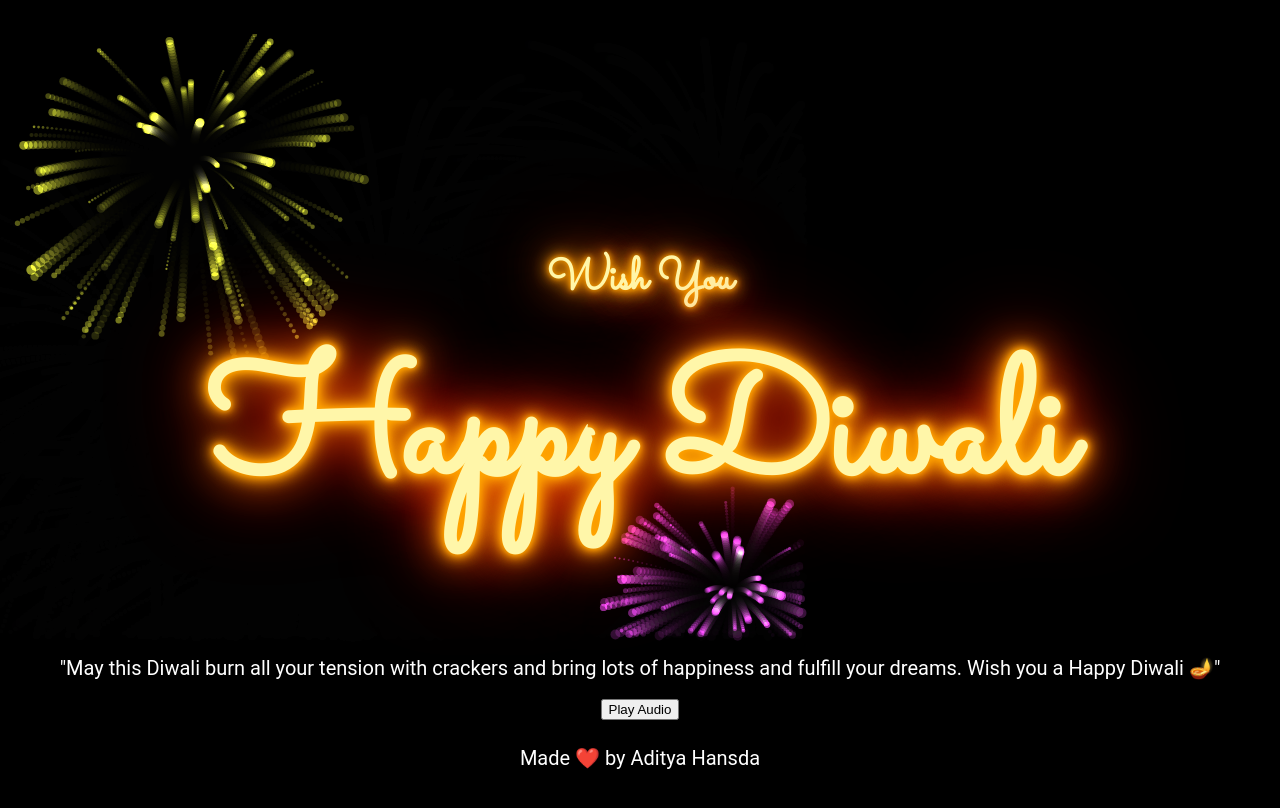
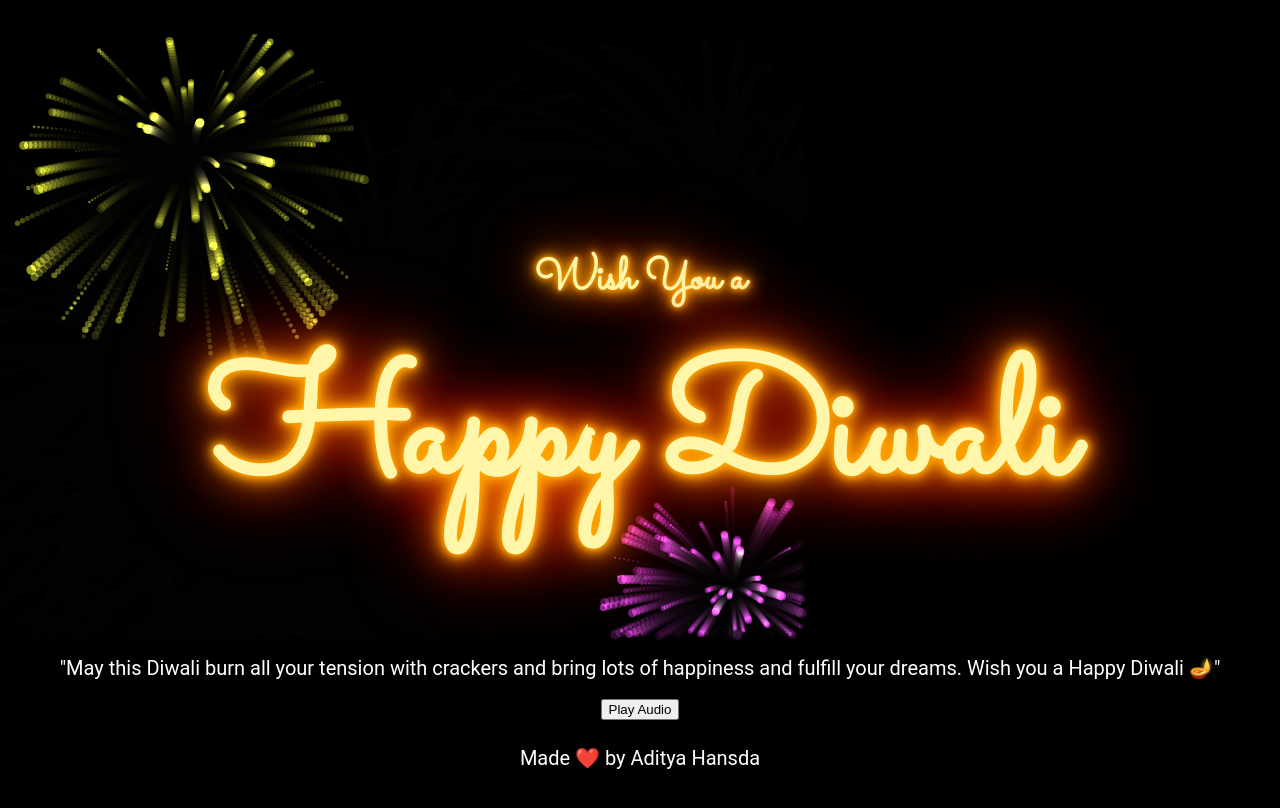
Before and after one commit to adityahansda/happydiwali, a plain HTML site: page index.html in a window 1280 px wide. Drawn offline with Linux system fonts and the light colour scheme.

Commit message:
Update index.html

```diff
--- a/index.html
+++ b/index.html
@@ -4,7 +4,7 @@
 <head>
     <meta charset="UTF-8">
     <meta name="viewport" content="width=device-width, initial-scale=1.0">
-    <title>Wish You Happy Diwali</title>
+    <title>Wish You a Happy Diwali</title>
     <link rel="stylesheet" href="style.css">
     <script src="script.js"></script>
 </head>
@@ -12,7 +12,7 @@
 <body>
 
     <canvas id="canvas"></canvas>
-    <h1 class="wish">Wish You</h1>
+    <h1 class="wish">Wish You a</h1>
     <h1>Happy Diwali</h1>
 
     <!-- Created by Adity Hansda -->
```
